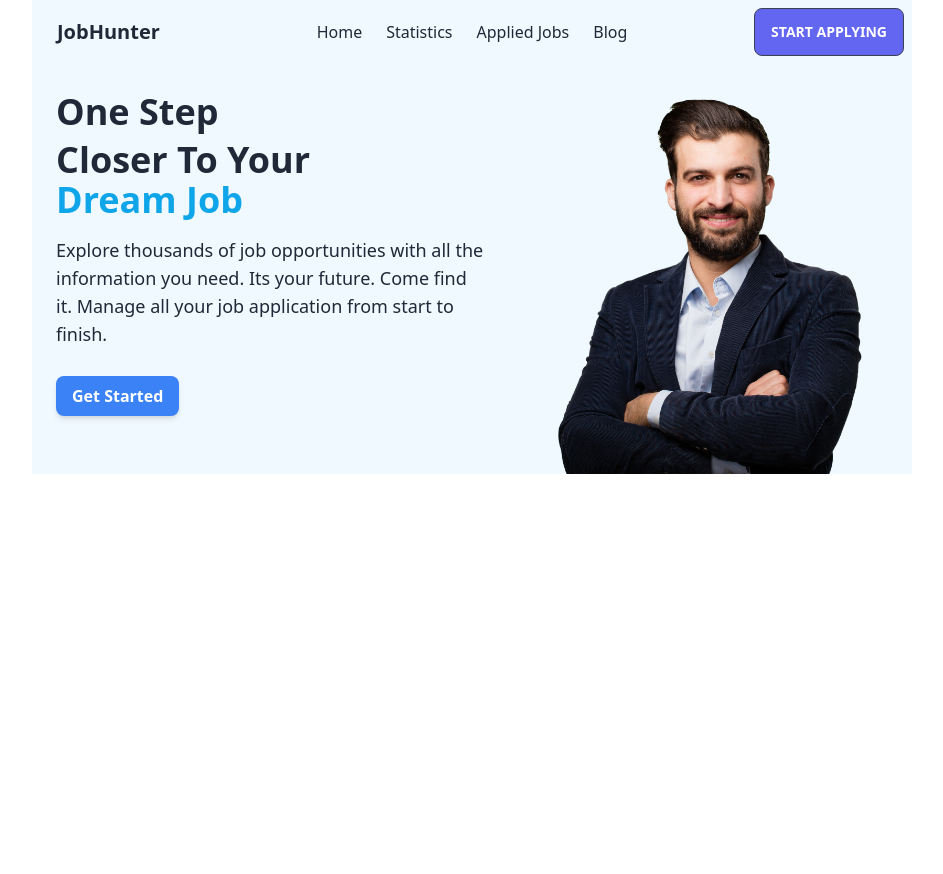
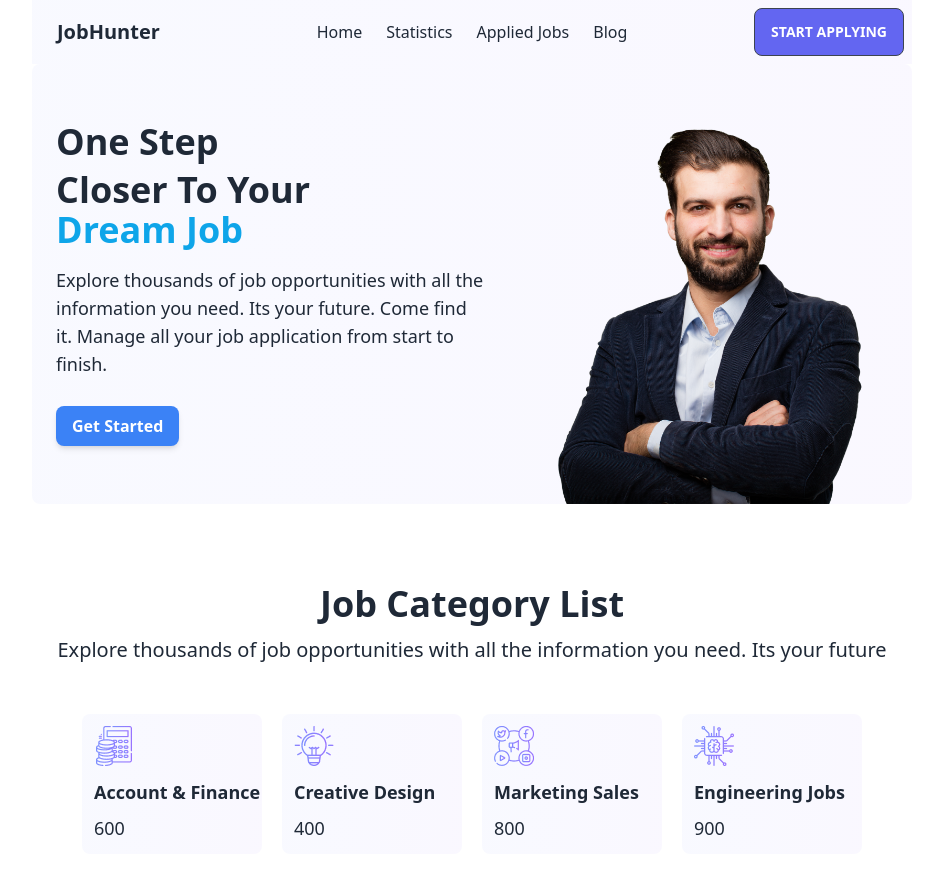
Before and after one commit to keyamoni05866/assignment-9, a React (Vite) app: page / in a window 1280 px wide. Shown: the top 874 px of the page, without its empty margins (168-1111 px from the left). Before the commit the page ends 800 px from the top, so only its background shows below. Built offline with nearby package versions, Linux system fonts and the light colour scheme.

Commit message:
category added

```diff
--- /dev/null
+++ b/src/Components/Category/Category.css
@@ -0,0 +1,4 @@
+.category2{
+    background: linear-gradient(90deg, rgba(126, 144, 254, 0.05) 0%, rgba(152, 115, 255, 0.05) 100%);
+    border-radius: 8px;
+}
--- /dev/null
+++ b/src/Components/Category/Category.jsx
@@ -0,0 +1,17 @@
+import React from 'react';
+import './Category.css'
+
+const Category = ({data}) => {
+    return (
+        <div >
+             <div className='category2 '>
+                 <img src={data.icon} alt=""  className='p-3'/>
+                 <h1  className='pb-2 ps-3 text-lg font-semibold'>{data.name}</h1>
+                 <p className='ps-3 text-lg pb-3'>{data.available_jobs}</p>
+             </div>
+
+        </div>
+    );
+};
+
+export default Category;
--- a/src/Components/Header/Header.css
+++ b/src/Components/Header/Header.css
@@ -1,3 +1,4 @@
 .header{
-    margin-left: 200px;
+    background: linear-gradient(90deg, rgba(126, 144, 254, 0.05) 0%, rgba(152, 115, 255, 0.05) 100%)
+
 }
--- a/src/Components/Header/Header.jsx
+++ b/src/Components/Header/Header.jsx
@@ -4,8 +4,8 @@ import "./Header.css";
 
 const Header = () => {
   return (
-    <div>
-      <div className="navbar bg-sky-50">
+    <div className="header">
+      <div className="navbar ">
         <div className="navbar-start">
           <div className="dropdown">
             <label tabIndex={0} className="btn btn-ghost lg:hidden">
--- a/src/Components/Home/Home.css
+++ b/src/Components/Home/Home.css
@@ -1,20 +1,32 @@
-.banner{
+.banner {
   display: flex;
-    margin-top: 20px;
+  padding-top: 50px;
+  background: linear-gradient(90deg, rgba(126, 144, 254, 0.05) 0%, rgba(152, 115, 255, 0.05) 100%);
+  border-radius: 8px;
 }
-@media screen and (max-width: 600px){
-    .banner{
+
+.category {
+  display: grid;
+  grid-template-columns: repeat(4, 1fr);
+  gap: 20px;
+  margin: 50px;
+
+}
+@media screen and (max-width: 600px) {
+  .banner {
     flex-direction: column;
     /* justify-content: center; */
     align-items: center;
     width: 100%;
-    margin: 10px;
   }
-    .img-container{
+  .img-container {
     width: 100%;
     margin-top: 20px;
   }
-    .info{
+  .info {
     width: 100%;
   }
+  .category{
+    grid-template-columns: 1fr;
   }
+}
--- a/src/Components/Home/Home.jsx
+++ b/src/Components/Home/Home.jsx
@@ -1,24 +1,52 @@
-import React from 'react';
-import './Home.css'
+import React from "react";
+import "./Home.css";
+import { useLoaderData } from "react-router-dom";
+import Category from "../Category/Category";
+
 const Home = () => {
+  const data1 = useLoaderData();
+  console.log(data1);
   return (
-        <div className='banner bg-sky-50'>
+    <div>
+      <div className="banner ">
         <div className="info w-1/2 ms-6">
-               <div className='block'>
-                <div className='text-4xl font-semibold mt-2 '>One Step </div>
-               <h1 className='text-4xl font-semibold mt-2 '>Closer To Your </h1>
+          <div className="block">
+            <div className="text-4xl font-semibold mt-2 ">One Step </div>
+            <h1 className="text-4xl font-semibold mt-2 ">Closer To Your </h1>
             <div>
-               <span className='text-4xl font-semibold mt-2 text-sky-500'>Dream Job</span>
+              <span className="text-4xl font-semibold mt-2 text-sky-500">
+                Dream Job
+              </span>
             </div>
           </div>
-               <p className='mt-4 text-lg'>Explore thousands of job opportunities with all the information you need. Its your future. Come find it. Manage all your job application from start to finish.</p>
-               <button className=' mt-7 py-2 px-4 bg-blue-500 text-white font-semibold rounded-lg shadow-md hover:bg-blue-700 focus:outline-none focus:ring-2 focus:ring-blue-400 focus:ring-opacity-75'>Get Started</button>
+          <p className="mt-4 text-lg">
+            Explore thousands of job opportunities with all the information you
+            need. Its your future. Come find it. Manage all your job application
+            from start to finish.
+          </p>
+          <button className=" mt-7 py-2 px-4 bg-blue-500 text-white font-semibold rounded-lg shadow-md hover:bg-blue-700 focus:outline-none focus:ring-2 focus:ring-blue-400 focus:ring-opacity-75">
+            Get Started
+          </button>
         </div>
         <div className="img-container w-1/2">
           <img src="/src/assets/All Images/P3OLGJ1 copy 1.png" alt="" />
         </div>
+      </div>
 
-
+      <div>
+        <div className="text-center mt-20">
+          <h1 className="text-4xl font-semibold mb-3">Job Category List</h1>
+          <p className="text-xl">
+            Explore thousands of job opportunities with all the information you
+            need. Its your future
+          </p>
+        </div>
+        <div className="category">
+          {data1.map((data) => (
+            <Category data={data} key={data.id}></Category>
+          ))}
+        </div>
+      </div>
     </div>
   );
 };
--- a/src/Components/Layout/Main.jsx
+++ b/src/Components/Layout/Main.jsx
@@ -5,7 +5,7 @@ import './Main.css'
 
 const Main = () => {
     return (
-        <div className='main bg-sky-50'>
+        <div  className='main'>
             <Header></Header>
             <Outlet></Outlet>
         </div>
--- a/src/main.jsx
+++ b/src/main.jsx
@@ -19,7 +19,8 @@ const router = createBrowserRouter([
     children: [
       {
         path: '/',
-        element: <Home></Home>
+        element: <Home></Home>,
+        loader: () => fetch('data1.json')
       },
       {
         path: 'statistics',
```
Lines whose indentation alone changed are shown as unchanged.
